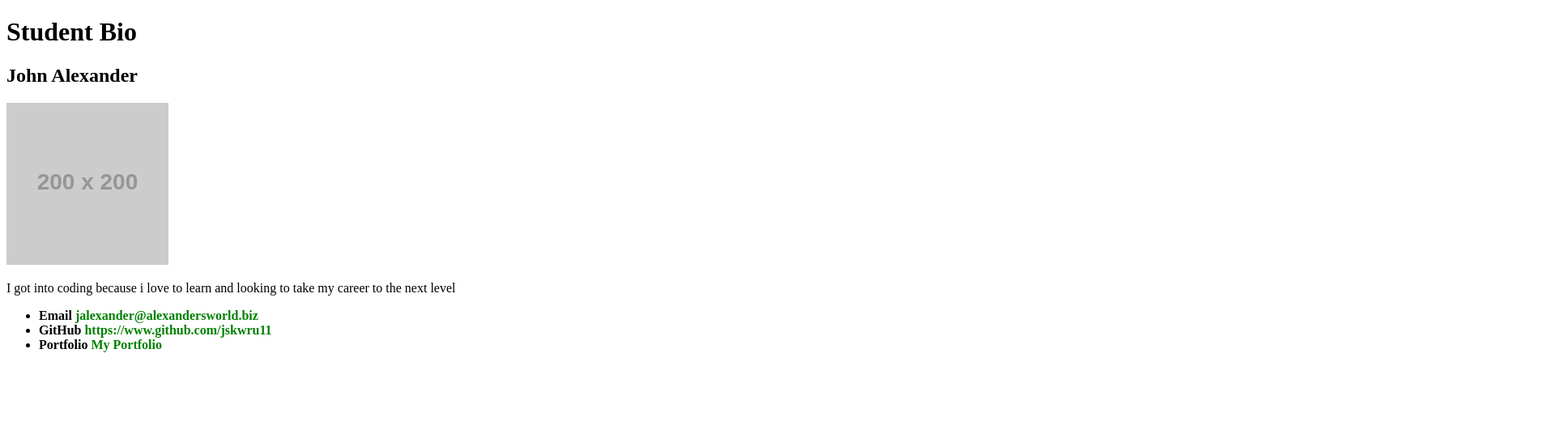
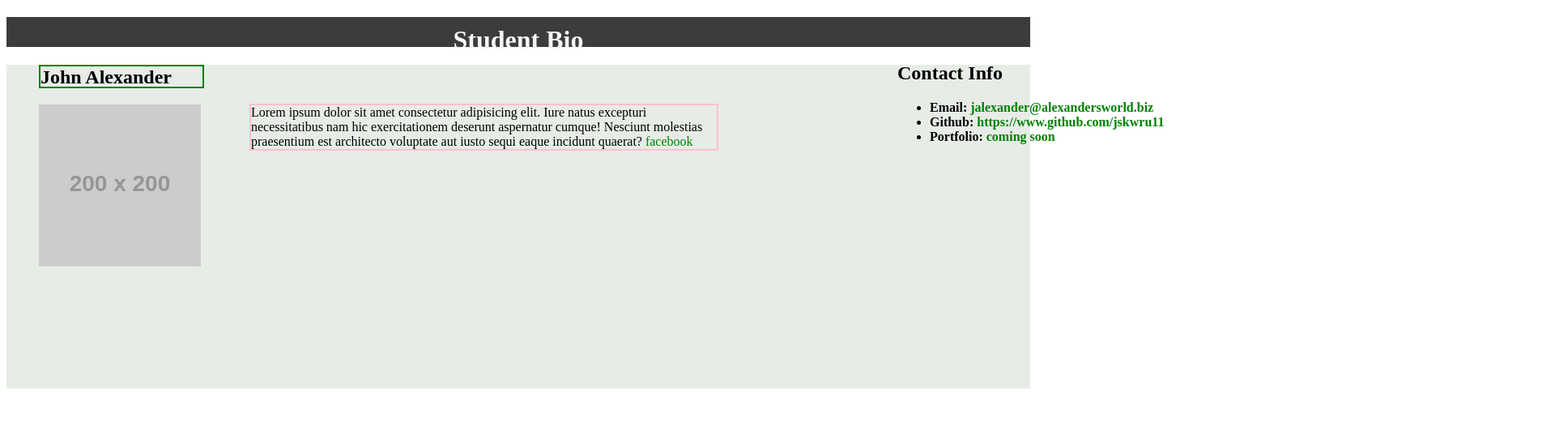
Before and after one commit to jskwru11/student_bio, a plain HTML site: page index.html in a window 1280 px wide. Shown: the top 531 px of the page at 81% size, 1920 px wide, since content can reach past the window. Drawn offline with Linux system fonts and the light colour scheme; placeholder pictures from the web are drawn by us.

Commit message:
added correct height , width to header and section

```diff
--- a/index.html
+++ b/index.html
@@ -8,14 +8,23 @@
 <title>John's Bio</title>
 </head>
 <body>
-<h1>Student Bio</h1>
-<h2>John Alexander</h2>
-<img src="https://placehold.it/200x200" alt="place holder">
-<p>I got into coding because i love to learn and looking to take my career to the next level</p>
-<ul>
-    <li>Email <a href="mailto:jalexander@alexandersworld.biz">jalexander@alexandersworld.biz</a></li>
-    <li>GitHub <a href="https://www.github.com/jskwru11">https://www.github.com/jskwru11</a></li>
-    <li>Portfolio <a href="#">My Portfolio</a></li>
-</ul>
+    <header>
+        <h1 class="header">Student Bio</h1>
+    </header>
+    <section>
+        <h2 id="name">John Alexander</h2>
+        <img src="https://placehold.it/200x200" alt="place holder">
+        <p>Lorem ipsum dolor sit amet consectetur adipisicing elit. Iure natus excepturi necessitatibus nam hic exercitationem deserunt aspernatur cumque! Nesciunt molestias praesentium est architecto voluptate aut iusto sequi eaque incidunt quaerat? <a href="facebook.com">facebook</a></p>
+        <article>
+            <h2 id="contact-info">Contact Info</h2>
+            <ul>
+                <li>Email: <a href="mailto:jalexander@alexandersworld.biz">jalexander@alexandersworld.biz</a></li>
+                <li>Github: <a href="https://www.github.com/jskwru11">https://www.github.com/jskwru11</a></li>
+                <li>Portfolio: <a href="#">coming soon</a></li>
+            </ul>
+        </article>
+
+    </section>
+
 </body>
 </html>
--- a/style.css
+++ b/style.css
@@ -1,3 +1,60 @@
+header {
+    background-color: rgb(61, 60, 60);
+    color: whitesmoke;
+    text-align: center;
+    width: 100%;
+    height: 10%;
+
+}
+
+.header {
+    position: relative;
+    top: 10px;
+}
+
+section {
+    background-color: rgb(231, 236, 231);
+    width: 100%;
+    height: 400px;
+}
+
+article {
+}
+
+img {
+    position: relative;
+    left: 40px;
+
+}
+
+#name {
+    width: 200px;
+    height: 25px;
+    border: 2px solid green;
+    position: relative;
+    left: 40px;
+}
+
+p {
+    border: 2px solid pink;
+    position: relative;
+    width: 575px;
+    left: 300px;
+    top: -221px;
+}
+
+#contact-info {
+    position: relative;
+    left: 1100px;
+    top: -350px;
+}
+
+ul {
+    position: relative;
+    left: 1100px;
+    top: -350px;
+}
+
 li {
     font-weight: bolder;
 }
```
